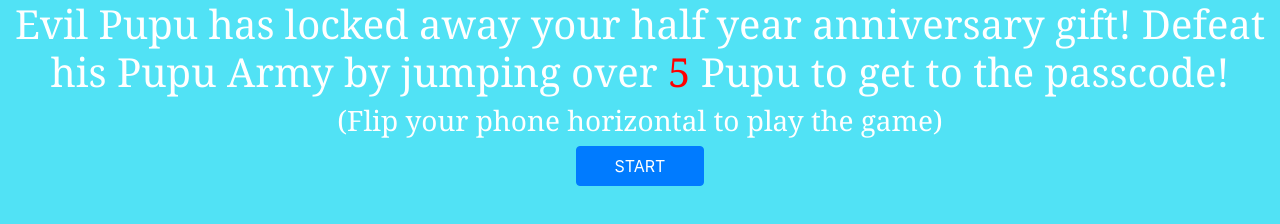
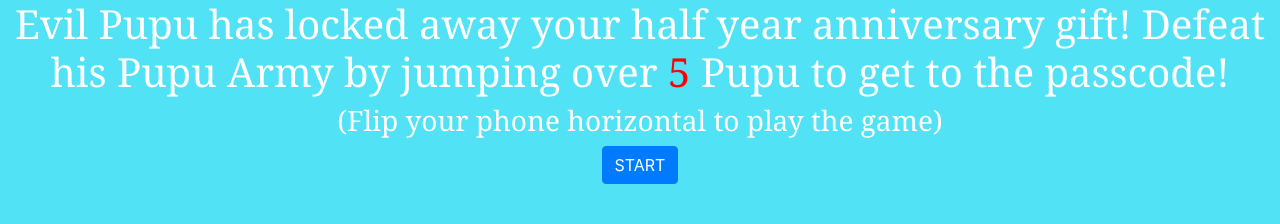
Before and after one commit to isaacJChen/sixMonthAnniversary, a plain HTML site: page index.html in a window 1280 px wide. Drawn offline with nearby package versions, Linux system fonts and the light colour scheme.

Commit message:
fix button size

```diff
--- a/index.html
+++ b/index.html
@@ -40,7 +40,7 @@
                 <H3 style="color: white; font-family: Georgia, Cambria, Cochin, Times, 'Times New Roman', serif;">
                     (Flip your phone horizontal to play the game)
                 </H3>
-                <button onclick="startGame()" id="startButton" class="btn btn-primary" style="z-index: -2; width: 10%; height: 5%;">START</button>
+                <button onclick="startGame()" id="startButton" class="btn btn-primary" style="z-index: -2;">START</button>
             </div>
         </div>
     </div>
```
